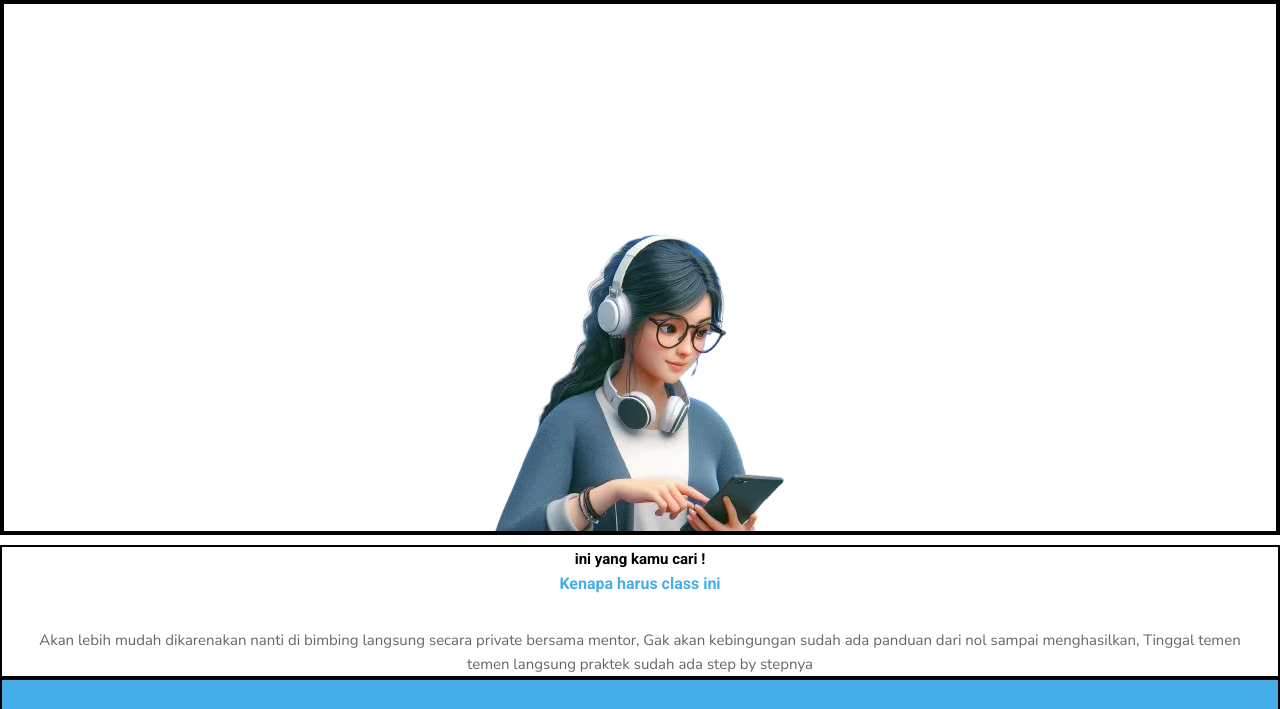
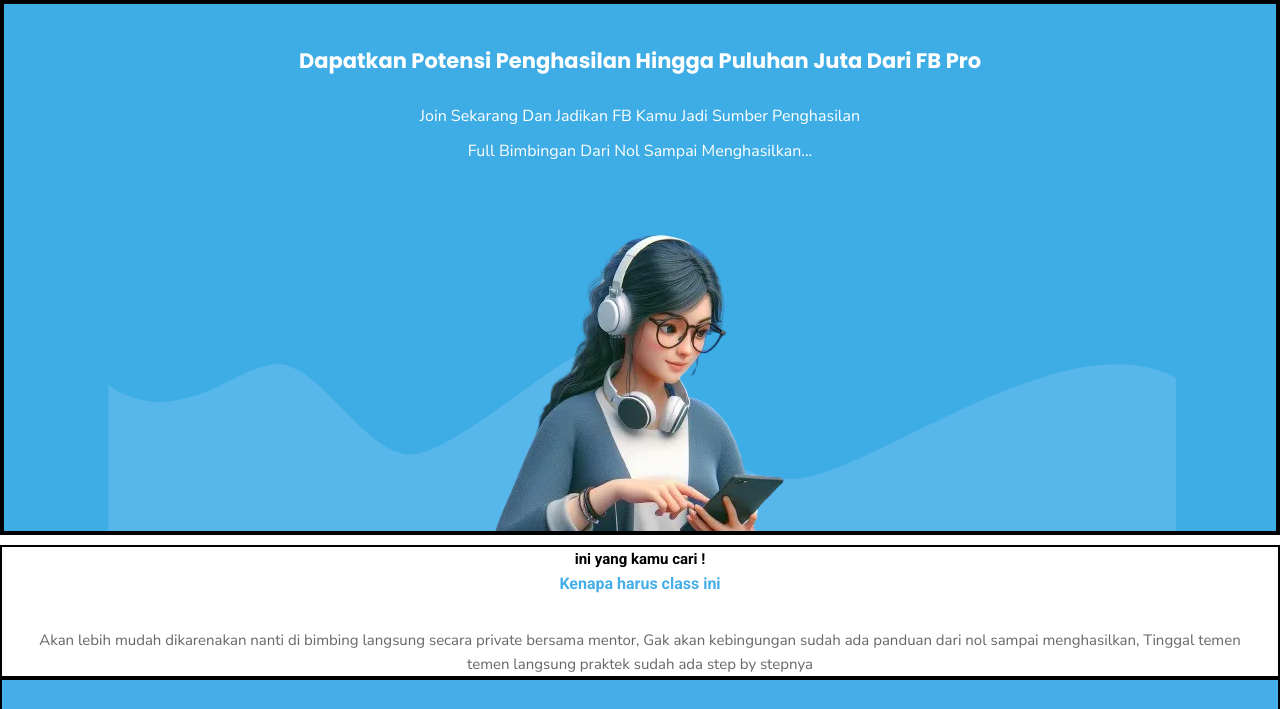
Before and after one commit to baronengineer/lok, a plain HTML site: page docs/index.html in a window 1280 px wide. Shown: the top 709 px of the page. Drawn offline with Linux system fonts and the light colour scheme; files whose address does not match are found by name.

Commit message:
Update styles.css

```diff
--- a/docs/styles.css
+++ b/docs/styles.css
@@ -30,7 +30,7 @@
 /* Header */
 .header {
     grid-area: header;
-    background-image: url('../assets/svg/nn.svg'); /* Path gambar */
+    background-image: url('../assets/nn.svg'); /* Path gambar */
     background-size: cover; /* Gambar menutupi area */
     background-repeat: no-repeat; /* Tidak ada pengulangan */
     background-position: center; /* Gambar di tengah */
```
